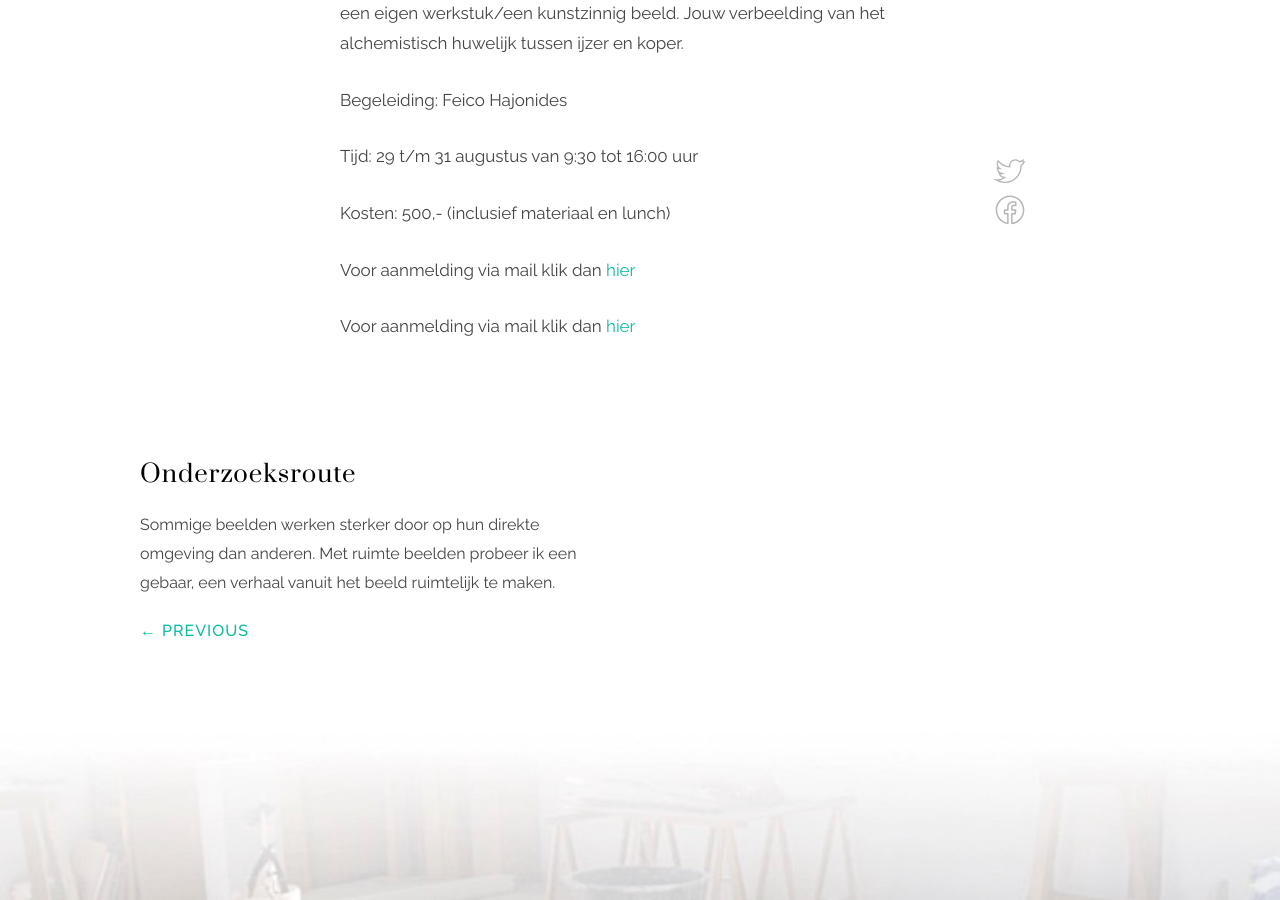
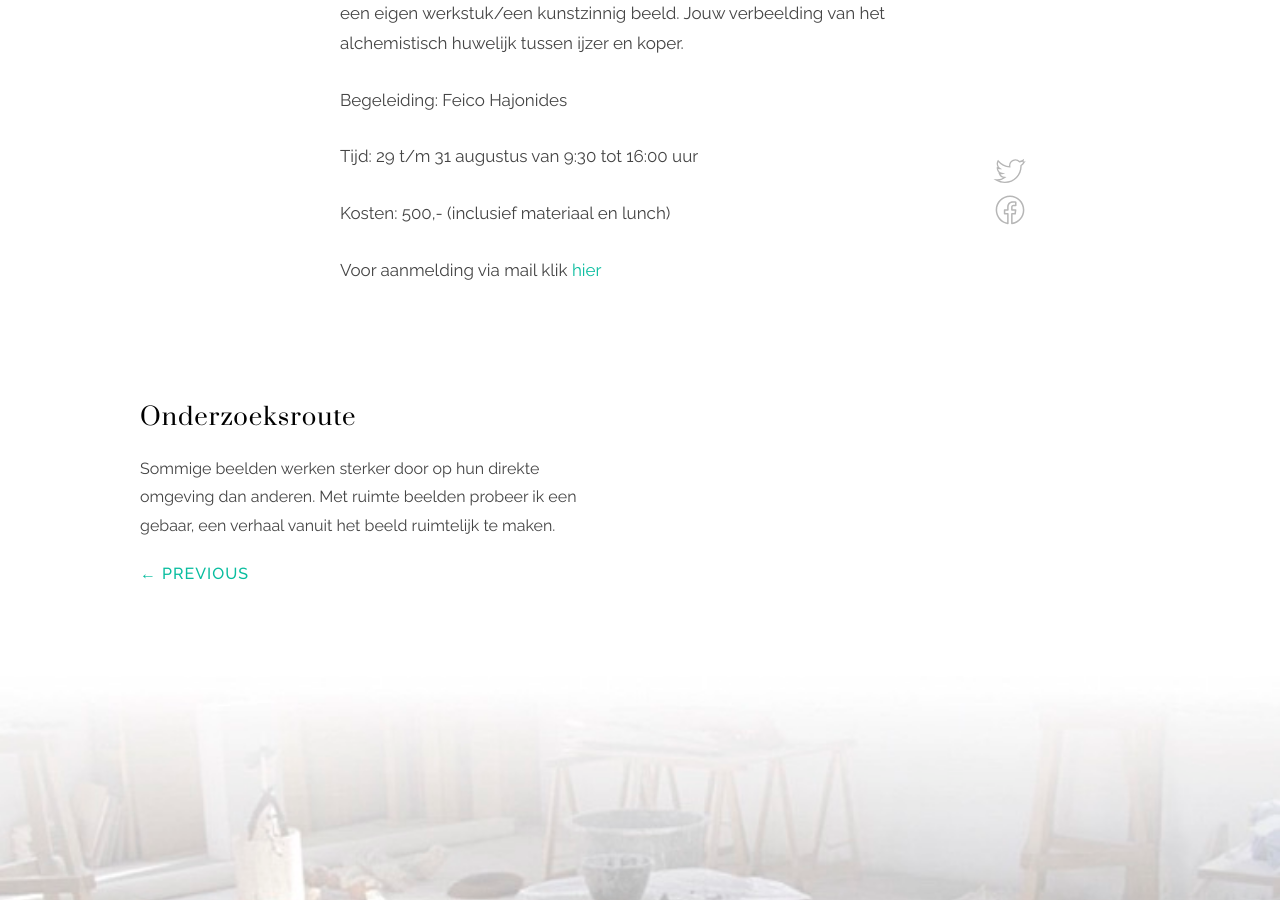
Before and after one commit to feicohajonides2020/feicohajonides2020.github.io, a Jekyll site: the page built from _posts/2019-11-7-zomerweek smeden.md, in a window 1280 px wide and 900 px high, scrolled down 1144 px. Built offline with Jekyll 4.4.1, drawn with Linux system fonts in a browser that asks for light colours.

Commit message:
Update 2019-11-7-zomerweek smeden.md

```diff
--- a/_posts/2019-11-7-zomerweek smeden.md
+++ b/_posts/2019-11-7-zomerweek smeden.md
@@ -22,6 +22,4 @@ Tijd: 29 t/m 31 augustus van 9:30 tot 16:00 uur
 
 Kosten: 500,- (inclusief materiaal en lunch)
 
-Voor aanmelding via mail klik dan [hier](contact.md)
-
-Voor aanmelding via mail klik dan [hier](contact.md)
+Voor aanmelding via mail klik [hier](contact.md)
```
